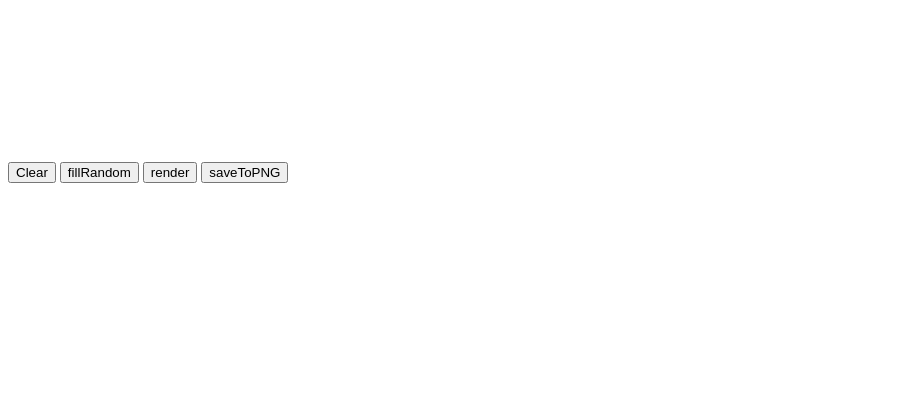
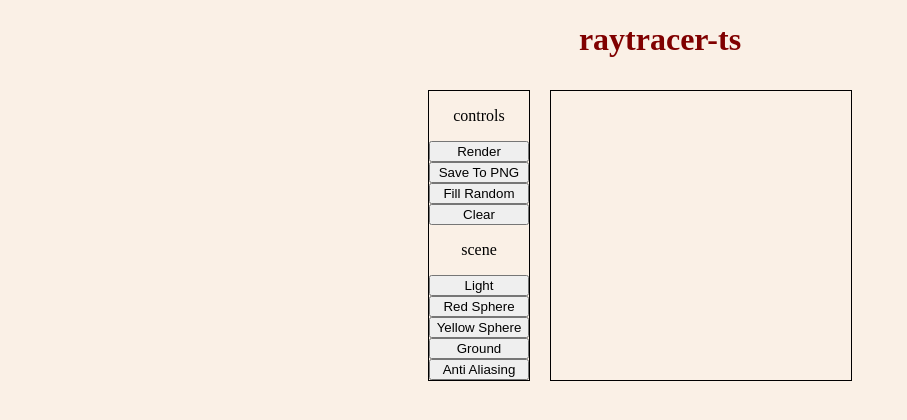
Before and after one commit to alessandrocuzzocrea/raytracer-ts, a website: page src/index.html in a window 1280 px wide. Shown: the whole page, without its empty margins (0-907 px from the left). Drawn offline with Linux system fonts and the light colour scheme.

Commit message:
Separate controls from canvas

```diff
--- a/src/index.html
+++ b/src/index.html
@@ -4,17 +4,66 @@
         <meta charset="utf-8">
         <title>raytracer-ts</title>
         <meta name="viewport" content="width=device-width,initial-scale=1">
+        <style>
+            body {
+                background-color: linen;
+            }
+
+            h1 {
+                color: maroon;
+                margin-left: 40px;
+                text-align: center;
+            }
+
+            p {
+                text-align: center;
+            }
+
+            #ui-container {
+                display: flex;
+                justify-content: center;
+            }
+
+            #buttons-container {
+                border-style: solid;
+                border-width: 1px;
+                margin: 10px;
+            }
+
+            button {
+                width: 100%;
+                display: block;
+            }
+
+            #canvas-container {
+                border-style: solid;
+                border-width: 1px;
+                margin: 10px;
+            }
+
+            canvas {
+                display: block;
+            }
+        </style>
     </head>
     <body>
+        <h1>raytracer-ts</h1>
         <div id="ui-container">
+            <div id="buttons-container">
+                <p>controls</p>
+                <button id="render-button">Render</button>
+                <button id="save-to-png-button">Save To PNG</button>
+                <button id="fill-random-button">Fill Random</button>
+                <button id="clear-button">Clear</button>
+                <p>scene</p>
+                <button id="light-button">Light</button>
+                <button id="sphere-red-button">Red Sphere</button>
+                <button id="sphere-yellow-button">Yellow Sphere</button>
+                <button id="ground-button">Ground</button>
+                <button id="aa-button">Anti Aliasing</button>
+            </div>
             <div id="canvas-container">
                 <canvas id="canvas"></canvas>
-            </div>
-            <div id="buttons-container">
-                <button id="clear-button">Clear</button>
-                <button id="fill-random-button">fillRandom</button>
-                <button id="render-button">render</button>
-                <button id="save-to-png-button">saveToPNG</button>
             </div>
         </div>
     </body>
--- a/src/ui.ts
+++ b/src/ui.ts
@@ -18,16 +18,12 @@ export class UI {
         this.canvas.height = height;
 
         this.clearButton = <HTMLButtonElement>document.getElementById('clear-button');
-        this.clearButton.innerText = 'Clear';
 
         this.fillRandomButton = <HTMLButtonElement>document.getElementById('fill-random-button');
-        this.fillRandomButton.innerText = 'fillRandom';
 
         this.renderButton = <HTMLButtonElement>document.getElementById('render-button');
-        this.renderButton.innerText = 'render';
 
         this.saveToPNGButton = <HTMLButtonElement>document.getElementById('save-to-png-button');
-        this.saveToPNGButton.innerText = 'saveToPNG';
     }
 
     SetClearButtonOnClick(fn:() => void) {
```
